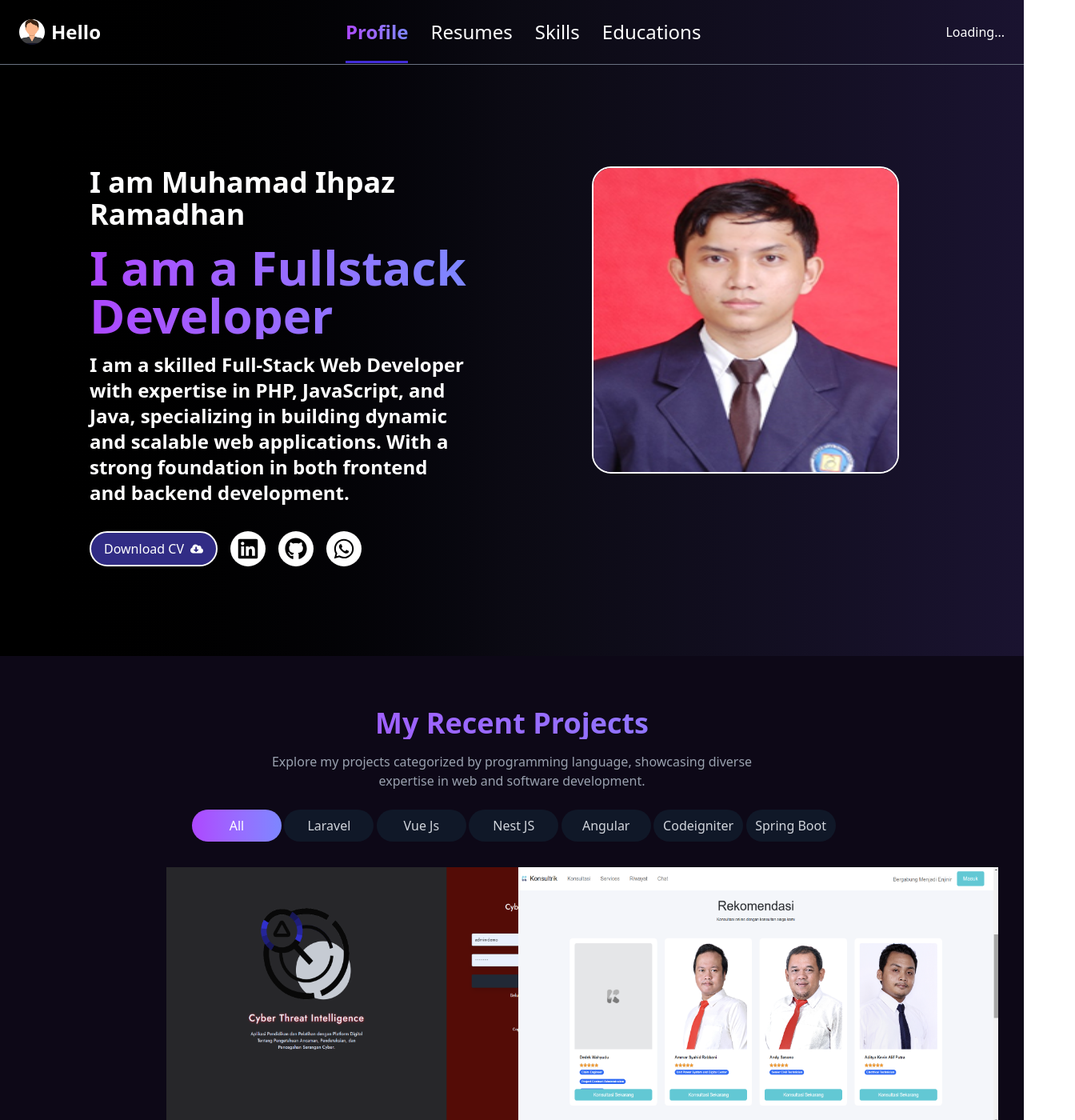
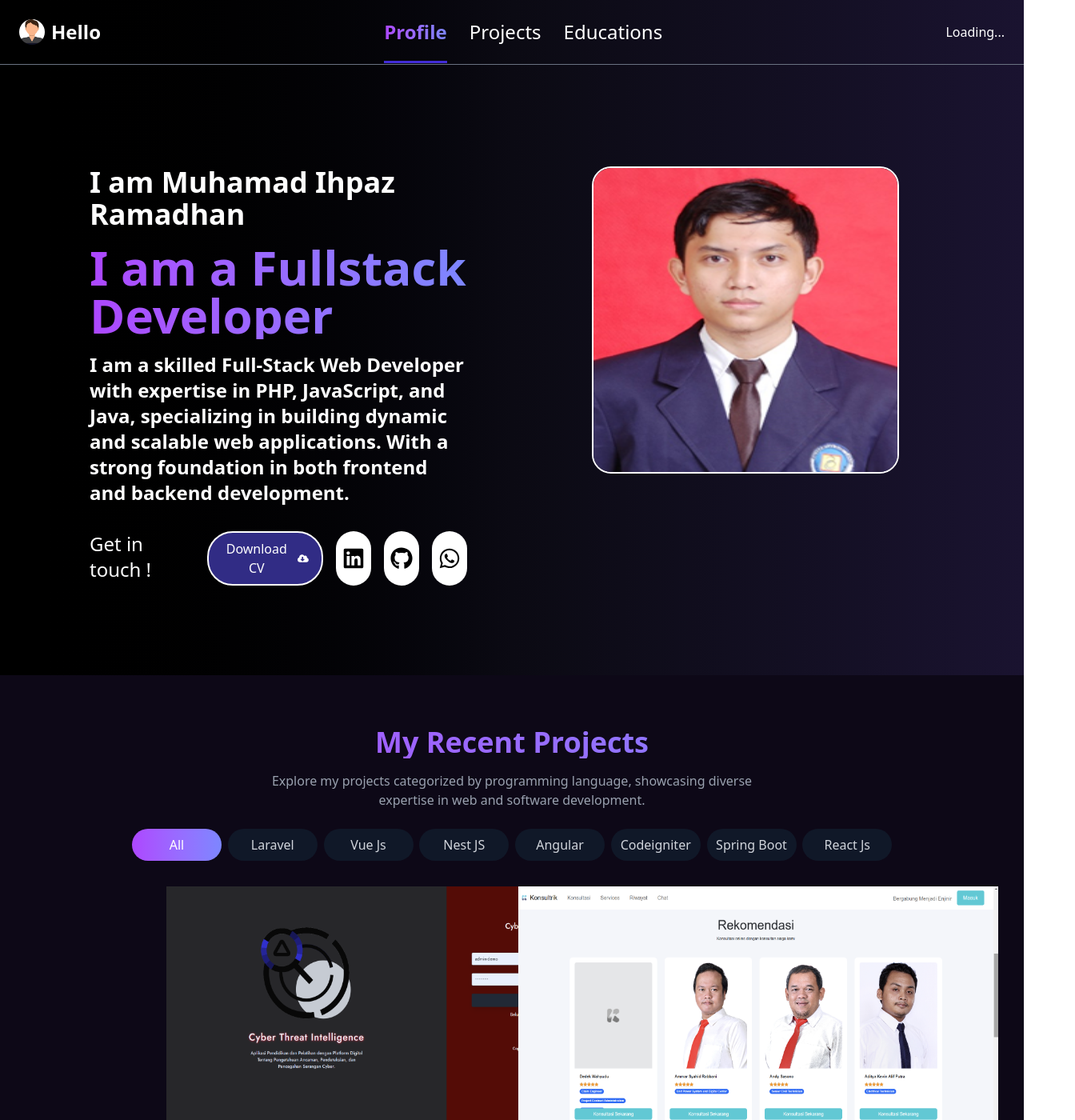
Before and after one commit to Ihpaz/web-portofolio-react-redux-query-tailwind, a React (Vite) app: page /home in a window 1280 px wide. Shown: the top 1400 px of the page at 80% size, 1344 px wide, since content can reach past the window. Built offline with nearby package versions, Linux system fonts and the light colour scheme; no server answers.

Commit message:
add education , footer

```diff
--- a/src/components/CardResumeComponent.tsx
+++ b/src/components/CardResumeComponent.tsx
@@ -16,7 +16,7 @@ const CardResumeComponent: React.FC<CardResumeProps> = (resume) => {
 
     return (
       <div className="group relative flex flex-col items-center gap-1 w-full md:w-[600px] border-0 bg-[#1A1229] rounded-md cursor-pointer hover:border-2 hover:border-indigo-900" key={resume.data.id}>
-         <p className=" hidden group-hover:block w-fit z-50 absolute bg-[#1A1229] rounded-md">
+         <p className=" hidden group-hover:block w-fit z-50 absolute bg-[#1A1229] p-2 w-full">
             {resume.data.description}
         </p>
         <ImageComponent src={resume.data?.image} alt="resume" width='w-[600px]' height='h-80' classDynamics="" />
--- /dev/null
+++ b/src/components/EducationComponents.tsx
@@ -0,0 +1,38 @@
+import React from "react";
+import { educations,course } from "../data/Educations";
+import Card from "./atoms/Card";
+import { SiGooglescholar } from "react-icons/si";
+import { MdOutlineMenuBook } from "react-icons/md";
+
+const EducationComponents: React.FC = () => {
+
+
+  return (
+    <div className=" grid grid-cols-1 md:grid-cols-2 gap-4 px-2 md:px-24">
+        <div className="grid grid-cols-1 gap-4 px-2 md:px-24">
+            <div className="flex gap-2">
+                <SiGooglescholar color="purple" size={45} />
+                <h2 className="text-4xl font-bold color-main">
+                    My Education
+                </h2>
+            </div>
+            {educations.map((education, index) => (
+                <Card data={education} key={index} />
+            ))}
+        </div>
+        <div className="grid grid-cols-1 gap-4 px-2 md:px-24">
+            <div className="flex gap-2">
+                <MdOutlineMenuBook color="purple" size={45} />
+                <h2 className="text-4xl font-bold color-main">
+                    My Course
+                </h2>
+            </div>
+            {course.map((cours, index) => (
+                <Card data={cours} key={index} />
+            ))}
+        </div>
+    </div>
+  );
+};
+
+export default EducationComponents;
--- /dev/null
+++ b/src/components/FooterComponent.tsx
@@ -0,0 +1,13 @@
+import React from "react";
+
+
+const FooterComponent: React.FC = () => {
+    return (
+        <footer className='text-center text-white  p-4 bg-[#0D0817]'>
+            <p>&copy; 2025 - All Rights Reserved By Muhamad Ihpaz Ramadhan</p>
+        </footer>
+    );
+}
+
+
+export default FooterComponent;
--- a/src/components/NavbarComponent.tsx
+++ b/src/components/NavbarComponent.tsx
@@ -24,8 +24,7 @@ const NavbarComponent: React.FC = () => {
 
                 <div className='hidden md:flex gap-7'>
                     <TextMenu text='Profile' link='#profile' isActive={true} />
-                    <TextMenu text='Resumes' link='#work' />
-                    <TextMenu text='Skills' link='#contact' />
+                    <TextMenu text='Projects' link='#projects' />
                     <TextMenu text='Educations' link='#educations' />
                 </div>
 
--- a/src/components/ProfileComponents.tsx
+++ b/src/components/ProfileComponents.tsx
@@ -6,6 +6,7 @@ import { FaGithub } from "react-icons/fa";
 import { FaWhatsapp } from "react-icons/fa";
 import ButtonLarge from './ButtonLarge';
 import { FaCloudDownloadAlt } from "react-icons/fa";
+import TextSubTitle from './atoms/TextSubTitle';
 
 
 const ProfileComponents: React.FC = () => {
@@ -17,7 +18,8 @@ const ProfileComponents: React.FC = () => {
                 <h1 className='text-4xl font-bold text-white '>I am Muhamad Ihpaz Ramadhan</h1>
                 <h1 className=' text-6xl font-bold text-transparent bg-clip-text bg-gradient-to-r from-purple-500 to-indigo-400'>I am a Fullstack Developer</h1>
                 <p className=' text-2xl font-bold text-white'>I am a skilled Full-Stack Web Developer with expertise in PHP, JavaScript, and Java, specializing in building dynamic and scalable web applications. With a strong foundation in both frontend and backend development.</p>
-                <div className='flex gap-4 mt-4'>
+                <div className='grid grid-cols-2 md:flex gap-4 mt-4'>
+                    <TextSubTitle text='Get in touch !' />
                     <ButtonLarge text='Download CV' type='download' to='Ihpaz-R-CV-2025.pdf' >
                         <FaCloudDownloadAlt />
                     </ButtonLarge>
--- a/src/components/ResumesComponents.tsx
+++ b/src/components/ResumesComponents.tsx
@@ -1,6 +1,5 @@
 import React, { useState } from "react";
 import Resumes,{categories} from "../data/Resumes";
-import CardResume from "./CardResumeComponent";
 import CardResumeComponent from "./CardResumeComponent";
 
 const ResumesComponents: React.FC = () => {
@@ -21,7 +20,7 @@ const ResumesComponents: React.FC = () => {
         diverse expertise in web and software development.
       </p>
 
-      <div className=" justify-center mt-6 space-x-4 grid grid-cols-2 md:grid-cols-7 gap-2 md:w-[800px] mx-auto">
+      <div className=" justify-center mt-6 space-x-4 grid grid-cols-2 md:grid-cols-8 gap-2 md:w-[950px] mx-auto">
         {categories.map((category) => (
           <button
             key={category}
@@ -51,6 +50,7 @@ const ResumesComponents: React.FC = () => {
           </p>
         )}
       </div>
+
     </div>
   );
 };
--- /dev/null
+++ b/src/components/atoms/Card.tsx
@@ -0,0 +1,29 @@
+import React from "react";
+type education = {
+    id: number;
+    name: string;
+    time: string;
+    description: string;
+ };
+
+type CardProps = {
+    data:education;
+}
+const Card: React.FC<CardProps> = (data) => {
+
+    return (
+      <div className="group relative flex flex-col items-center gap-1 w-full md:w-[600px] border-0 bg-[#1A1229] rounded-md cursor-pointer hover:border-2 hover:border-indigo-900" key={data.data.id}>
+        <h3 className=" text-2xl font-semibold p-2 color-main">
+            {data.data.time}
+        </h3>
+        <h1 className=" text-4xl font-semibold p-2 text-white">
+            {data.data.name}
+        </h1>
+        <p className=" text-sm font-semibold p-2 text-white">
+            {data.data.description}
+        </p>
+      </div>
+    )
+}
+
+export default Card;
--- /dev/null
+++ b/src/data/Educations.ts
@@ -0,0 +1,39 @@
+ type education = {
+    id: number;
+    name: string;
+    time: string;
+    description: string;
+ };
+
+ const educations: education[] = [
+  {
+    id: 1,
+    name: "Universitas Budi Luhur",
+    time: "2014 - 2018",
+    description :"Sistem Informasi"
+  },
+  {
+    id: 2,
+    name: "SMKN 4 Tangerang",
+    time: "2011 - 2014",
+    description :"Rekayasa Perangkat Lunak"
+  },
+];
+
+const course: education[] = [
+    {
+      id: 1,
+      name: "Spring Boot",
+      time: "2025",
+      description :"UDEMY Course Programmer Zaman Now"
+    },
+    {
+      id: 2,
+      name: "Complete Web Developer",
+      time: "2020",
+      description :"UDEMY Course Andrei Neagoie"
+    },
+  ];
+
+
+  export {educations, course};
--- a/src/data/Resumes.ts
+++ b/src/data/Resumes.ts
@@ -50,7 +50,7 @@ type Resumes = {
           {
             id: 6,
             title: "Outlet Management System",
-            description: "Dashboard for monitoring Golden Lamian outlet activities, fetching data from Google Spreadsheet API, and generating analytics dashboards.",
+            description: "Dashboard for monitoring Golden Lamian outlets activities, fetching data from Google Spreadsheet API, and generating analytics dashboards.",
             skills: ["Nest JS", "Angular", "Mysql"],
             link: "https://github.com/Ihpaz/operationfrontend",
             image:'operations-1.png'
@@ -58,7 +58,7 @@ type Resumes = {
           {
             id: 7,
             title: "Booking Flight API",
-            description: "Create Booking Flight API for E-Travel APP PLN ICON integrated by Drupadi API",
+            description: "Create Booking Flight API for E-Travel APP PLN ICON integrated with Drupadi API",
             skills: ["Spring Boot","SQL Server"],
             image:'fligh-1.png'
           },
@@ -85,9 +85,17 @@ type Resumes = {
             link: "https://dev-ikn.air.id",
             image:'ems-1.png'
           },
+          {
+            id: 11,
+            title: "Portofolio Website",
+            description: "My portofolio website was build using React Js with react-router, react-query , redux-toolkit and tailwindcss",
+            skills: ["React Js"],
+            link: "https://dev-ikn.air.id",
+            image:'portofolio-1.png'
+          },
     ];
 
 
-  export const categories = ["All", "Laravel", "Vue Js", "Nest JS", "Angular", "Codeigniter","Spring Boot"];
+  export const categories = ["All", "Laravel", "Vue Js", "Nest JS", "Angular", "Codeigniter","Spring Boot","React Js"];
 
   export default Resumes;
--- a/src/pages/HomePage.tsx
+++ b/src/pages/HomePage.tsx
@@ -3,6 +3,8 @@ import NavbarComponent from '../components/NavbarComponent';
 import { QueryClient, QueryClientProvider } from "@tanstack/react-query";
 import ProfileComponents from '../components/ProfileComponents';
 import ResumesComponents from '../components/ResumesComponents';
+import EducationComponents from '../components/EducationComponents';
+import FooterComponent from '../components/FooterComponent';
 
 const queryClient = new QueryClient({
   defaultOptions: {
@@ -19,10 +21,12 @@ const HomePage: React.FC = () => {
         <QueryClientProvider client={queryClient}>
         <div className='relative w-full min-h-full flex flex-col gap-3 bg-gradient-to-r from-black via-[#0b0a13] to-[#1a1330]'>
           <NavbarComponent />
-          <div className='w-full h-full flex flex-col gap-28 items-center mt-52'>
+          <div className='w-full h-full flex flex-col gap-28 items-center my-52 '>
             <ProfileComponents />
             <ResumesComponents />
+            <EducationComponents/>
           </div>
+          <FooterComponent />
         </div>
         </QueryClientProvider>
 
```
Also changed, not shown: public/portofolio-1.png (added). Lines whose indentation alone changed are shown as unchanged.
